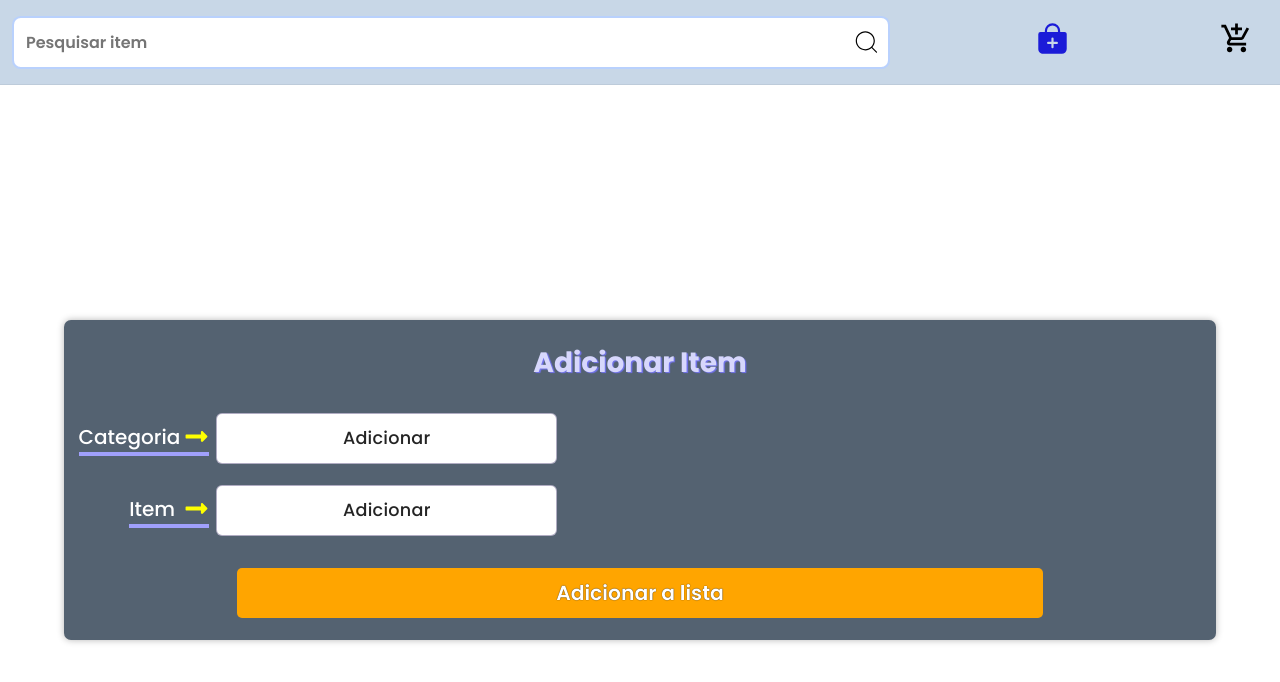
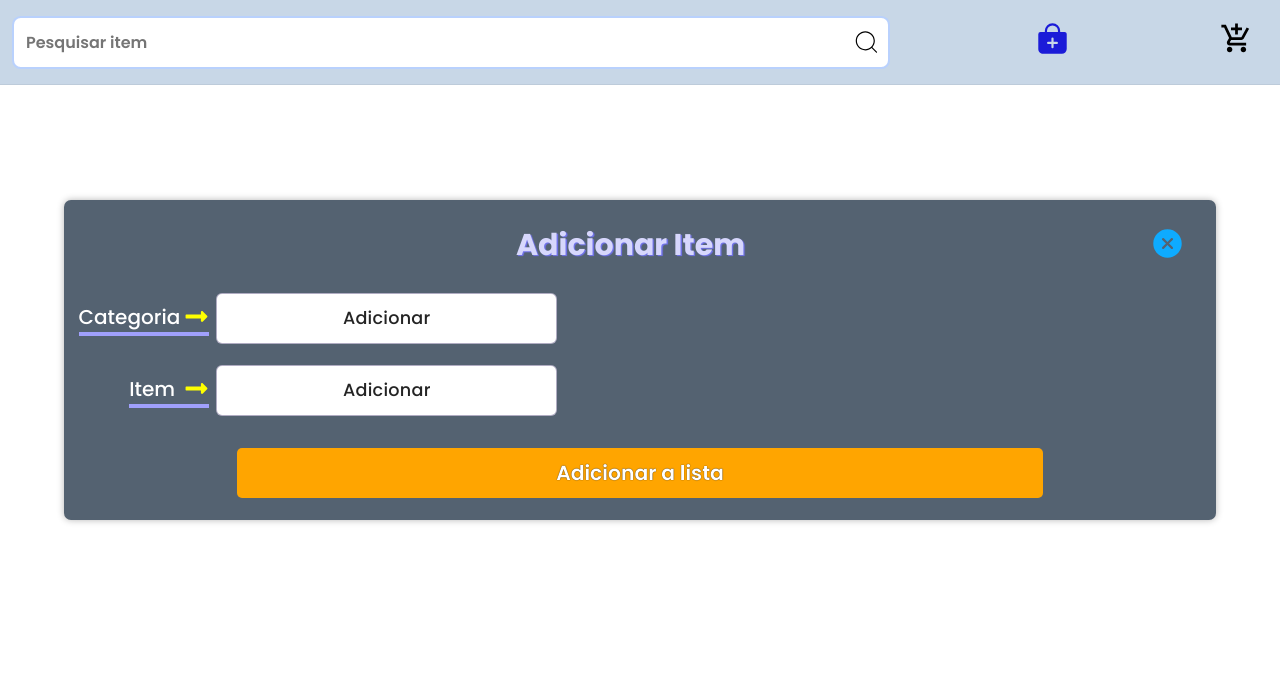
Before and after one commit to SantV7/list_supermarket, a React (Vite) app: page / in a window 1280 px wide. Both pictures are taken after a click on the icon 1052 px from the left and 38 px from the top of the page. Shown: the top 682 px of the page. Built offline with nearby package versions, Linux system fonts and the light colour scheme.

Commit message:
Finished header primary interface

```diff
--- a/src/components/feature/ShowAddList.jsx
+++ b/src/components/feature/ShowAddList.jsx
@@ -1,7 +1,10 @@
 import '../../styles/showaddlist.css/showaddlist.css'
 import { FaLongArrowAltRight } from "react-icons/fa";
+import { IoCloseCircle } from "react-icons/io5";
 
-const ShowAddList = () => {
+
+
+const ShowAddList = ({closeAddList}) => {
 
 
 
@@ -9,6 +12,7 @@ const ShowAddList = () => {
     <>
       <div className="addItemList">
         <h2>Adicionar Item</h2>
+        <IoCloseCircle onClick={() => closeAddList()} id='close_icon_add_list' size={35} />
 
         <div id='category_area_input' className="input-add-list">
             <label htmlFor="category_input">Categoria<FaLongArrowAltRight size={25}  className='arrow-to-input'/></label>
--- a/src/components/header/HeaderPage.jsx
+++ b/src/components/header/HeaderPage.jsx
@@ -6,8 +6,6 @@ import '../../styles/headerStyle/headerpage.css'
 import { IoBagAdd } from "react-icons/io5";
 import ListStructure from './ListStructure';
 import ShowAddList from '../feature/ShowAddList';
-
-
 
 
 const HeaderPage = () => {
@@ -19,6 +17,10 @@ const HeaderPage = () => {
 
   function showAddList() {
     SetAddList(!addList)
+  }
+
+  function closeAddList() {
+    SetAddList(false)
   }
 
 
@@ -37,7 +39,7 @@ const HeaderPage = () => {
 
              {
               addList
-              ? (<ShowAddList />)
+              ? (<ShowAddList closeAddList={closeAddList}/>)
               : ('')
              }
 
--- a/src/styles/showaddlist.css/showaddlist.css
+++ b/src/styles/showaddlist.css/showaddlist.css
@@ -4,7 +4,7 @@
     align-items: center;
     flex-flow: column nowrap;
     position: absolute;
-    top: 40%;
+    top: 25%;
     left: 5%;
     width: 90%;
     gap: 20px;
@@ -16,10 +16,18 @@
 }
 
 .addItemList > h2 {
+    margin-left: -19px;
     margin-top: 7px;
-    font-size: 1.75em;
+    font-size: 1.88em;
     color: rgb(215, 215, 252);
     text-shadow: 1.37px 1.37px 1px rgba(117, 117, 251, 0.912);
+}
+.addItemList > #close_icon_add_list {
+    position: absolute;
+    cursor: pointer;
+    color: rgb(14, 171, 255);
+    top: 26px;
+    right: 31px;
 }
 
 .addItemList > .input-add-list {
```
